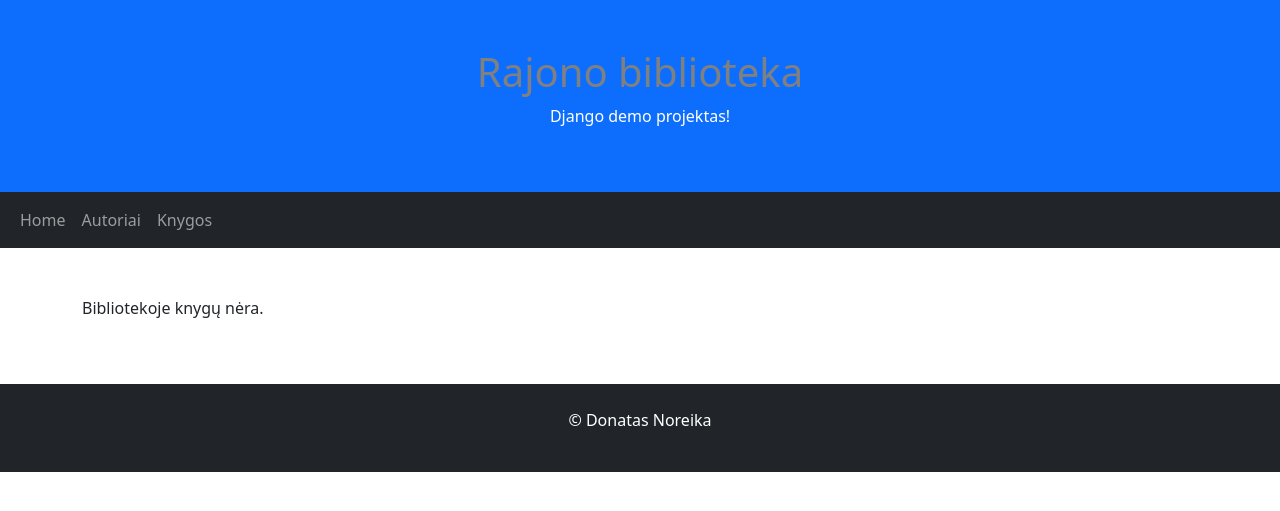
After one commit to DonatasNoreika/library_202406, a Django app: page /library/books/ in a window 1280 px wide. The commit adds this page. Shown: the top 511 px of the page. Run offline with Django 5.2, Linux system fonts and the light colour scheme; data that the repository does not hold is empty.

Commit message:
4 pridėtas knygų sąrašas

```diff
--- a/mysite/library/templates/base.html
+++ b/mysite/library/templates/base.html
@@ -25,7 +25,10 @@
                 <a class="nav-link" href="{% url 'index' %}">Home</a>
             </li>
             <li class="nav-item">
-                <a class="nav-link" href="{% url 'authors' %}">Authors</a>
+                <a class="nav-link" href="{% url 'authors' %}">Autoriai</a>
+            </li>
+            <li class="nav-item">
+                <a class="nav-link" href="{% url 'books' %}">Knygos</a>
             </li>
         </ul>
     </div>
--- /dev/null
+++ b/mysite/library/templates/books.html
@@ -0,0 +1,14 @@
+{% extends 'base.html' %}
+{% block 'title' %}Books{% endblock %}
+
+{% block 'content' %}
+{% if books %}
+    <h1>Knygos:</h1>
+    {% for book in books %}
+        <p><a href="">{{ book }}</a></p>
+        <hr>
+    {% endfor %}
+{% else %}
+<p>Bibliotekoje knygų nėra.</p>
+{% endif %}
+{% endblock %}
--- a/mysite/library/urls.py
+++ b/mysite/library/urls.py
@@ -6,4 +6,5 @@ urlpatterns = [
     path("", views.index, name='index'),
     path("authors/", views.authors, name="authors"),
     path("authors/<int:author_id>", views.author, name="author"),
+    path("books/", views.BookListView.as_view(), name="books"),
 ]
--- a/mysite/library/views.py
+++ b/mysite/library/views.py
@@ -2,6 +2,7 @@ from django.shortcuts import render
 from django.http import HttpResponse
 from .models import Book, BookInstance, Author
 import datetime
+from django.views import generic
 
 
 # Create your views here.
@@ -34,3 +35,9 @@ def author(request, author_id):
         'author': author,
     }
     return render(request, template_name="author.html", context=context)
+
+
+class BookListView(generic.ListView):
+    model = Book
+    template_name = "books.html"
+    context_object_name = "books"
```
